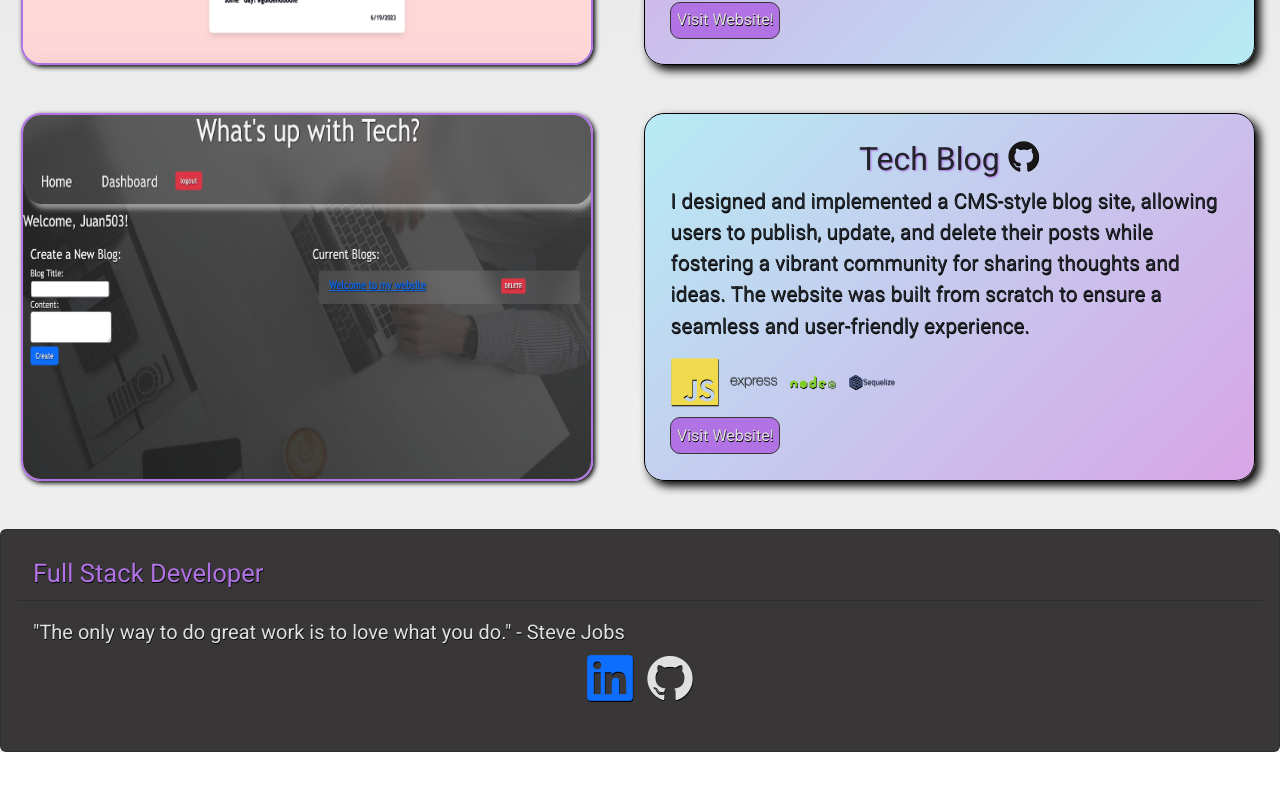
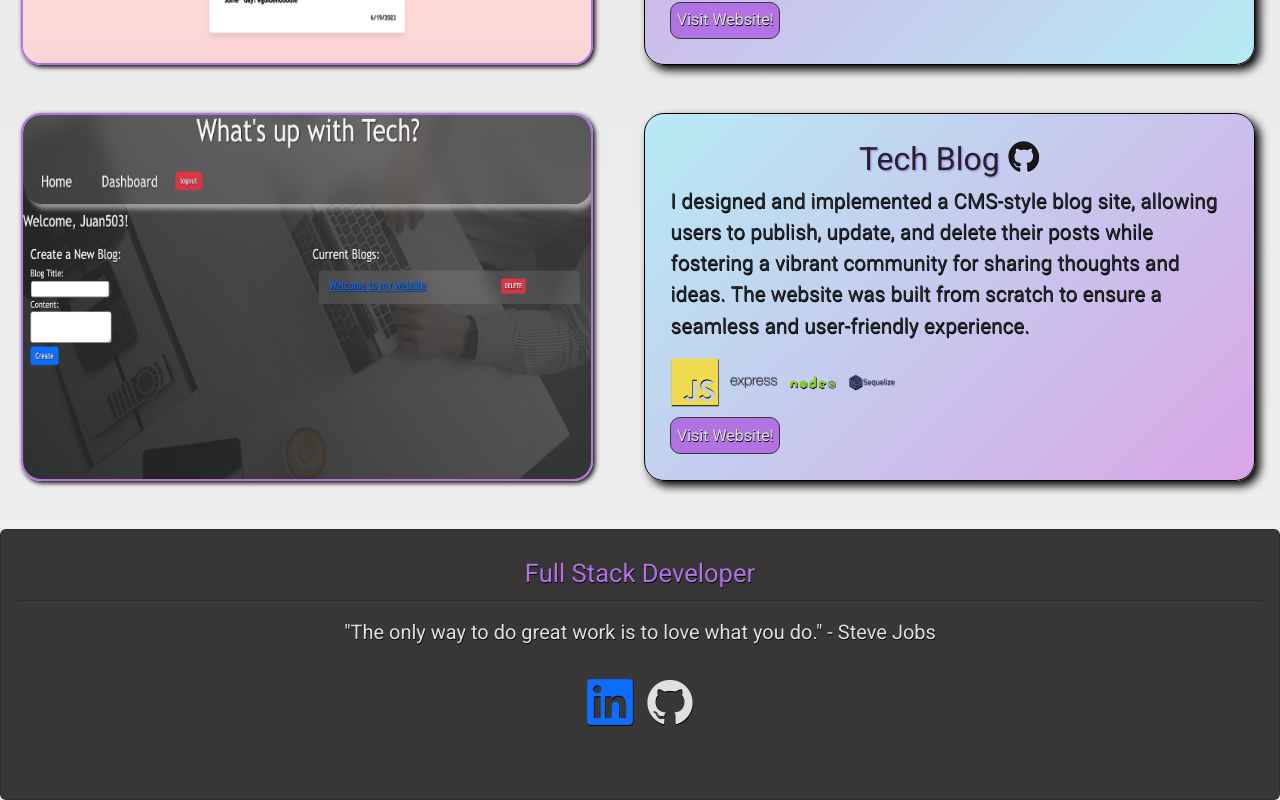
Before and after one commit to JuanMartinez503/React-portfolio, a React (Vite) app: page / in a window 1280 px wide. Shown: the part 1778-2578 px from the top of the page. Before the commit the page ends 2530 px from the top, so only its background shows below. Built offline with nearby package versions, Linux system fonts and the light colour scheme.

Commit message:
changed the footer

```diff
--- a/src/components/Footer.jsx
+++ b/src/components/Footer.jsx
@@ -3,16 +3,16 @@ export default function Footer() {
   return (
     <footer>
       <div className=" mt-3 p-3 card">
-        <div className="card-header">Full Stack Developer</div>
+        <div className="card-header text-center" >Full Stack Developer</div>
         <div className="card-body">
-          <blockquote className="blockquote mb-0">
+          <blockquote className="blockquote mb-0 text-center ">
             <p>
               {" "}
               "The only way to do great work is to love what you do." - Steve
               Jobs{" "}
             </p>
           </blockquote>
-          <div className="socials">
+          <div className="socials my-4">
             <Link to="https://www.linkedin.com/in/juan-martinez-769870247/" target='_blank'>
               <i className="devicon-linkedin-plain social-icon"></i>
             </Link>
```
